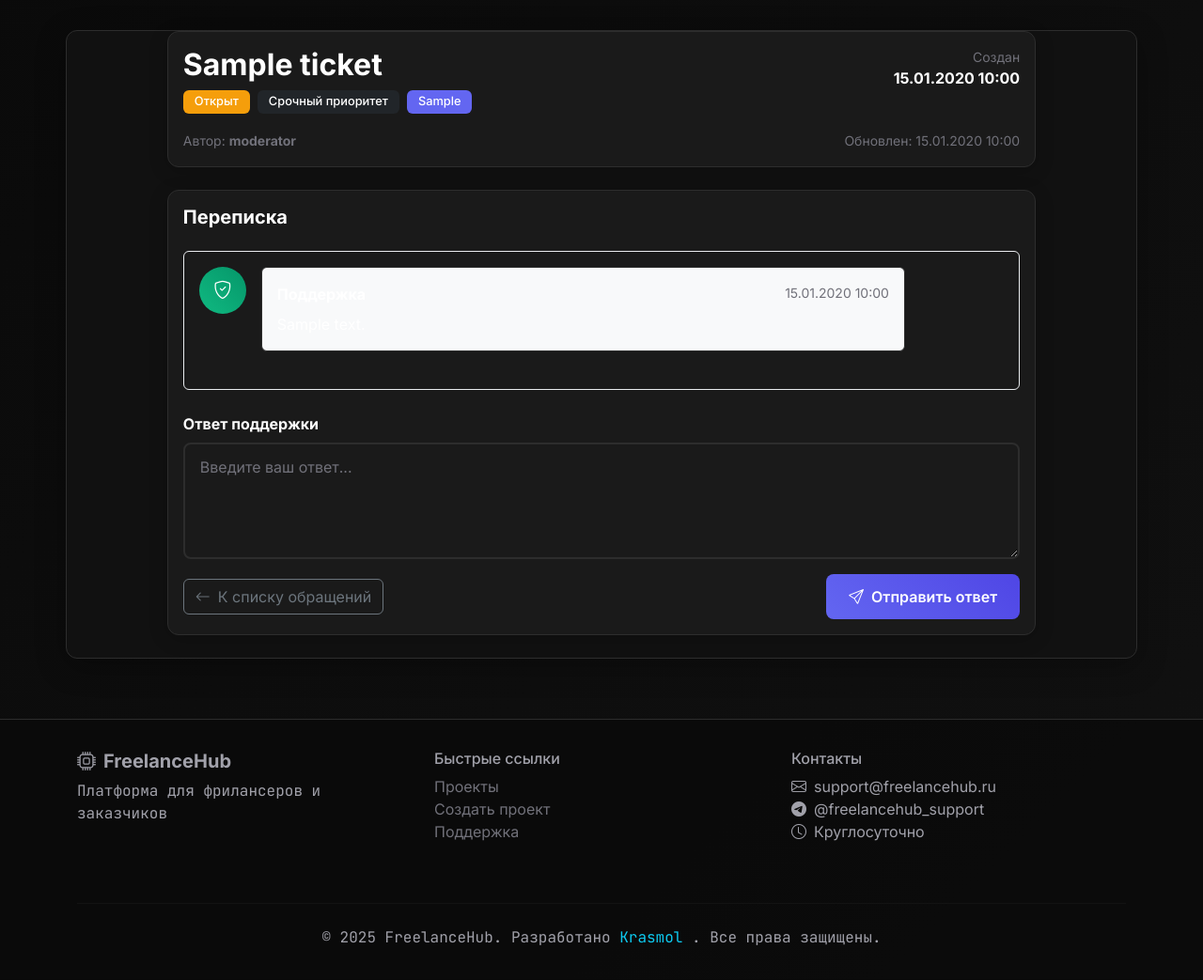
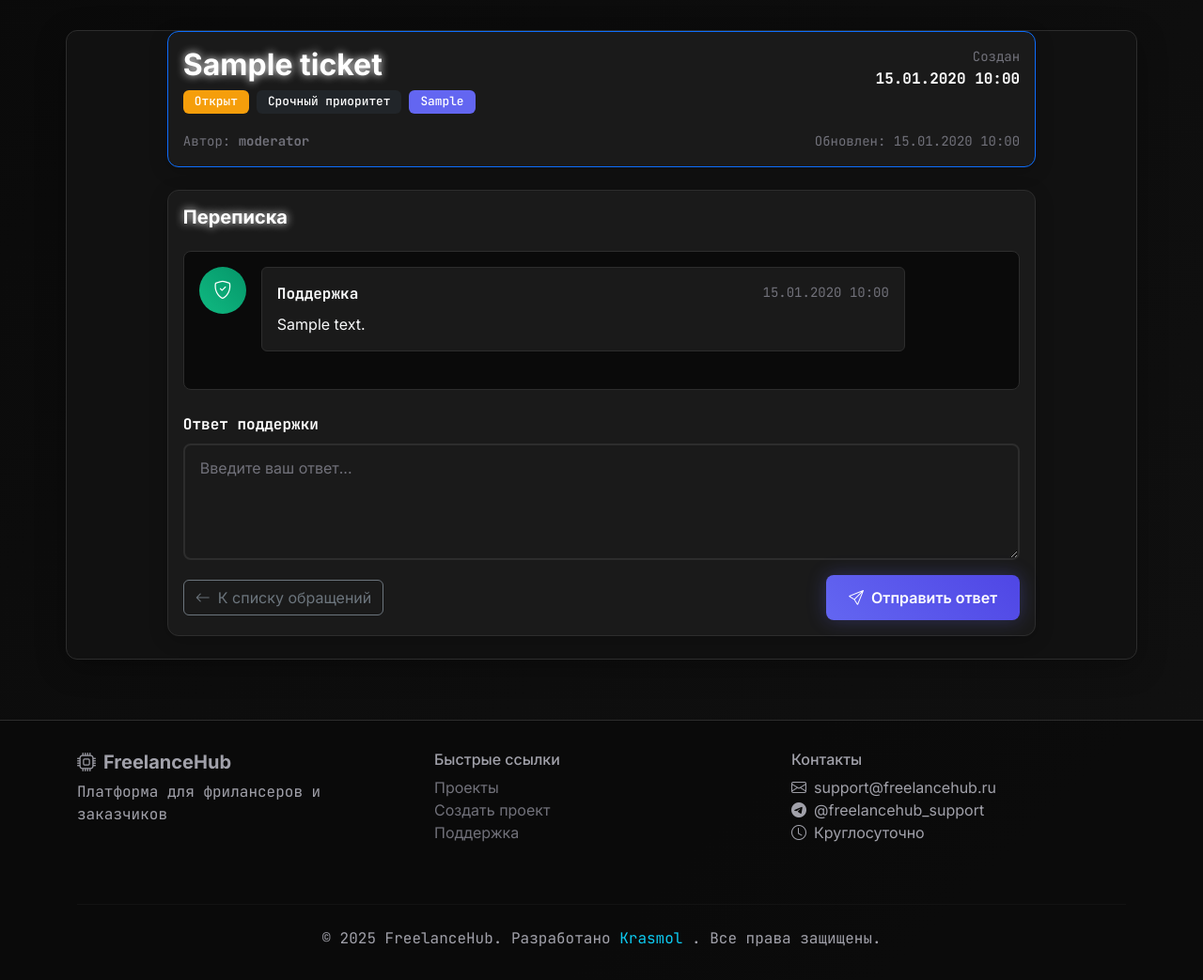
Before and after one commit to Krasmol/platform_for_freelancers, a Flask app: page /admin/ticket/1 in a window 1280 px wide. Shown: the part 65-1108 px from the top of the page at 94% size. Before the commit the page ends 1071 px from the top, so only its background shows below. Run offline with Flask 3, Linux system fonts and the light colour scheme; a user stored in the database is signed in; tables that the repository leaves empty hold one stand-in row (values such as "Sample post").

Commit message:
Update support_ticket.html
изменен стиль

```diff
--- a/templates/support_ticket.html
+++ b/templates/support_ticket.html
@@ -4,39 +4,39 @@
 <div class="row justify-content-center">
     <div class="col-lg-10">
         <!-- Информация о тикете -->
-        <div class="card mb-4">
+        <div class="card mb-4 border-primary">
             <div class="card-body">
                 <div class="d-flex justify-content-between align-items-start">
                     <div>
-                        <h2 class="fw-bold mb-2">{{ ticket.subject }}</h2>
+                        <h2 class="fw-bold mb-2 text-glow">{{ ticket.subject }}</h2>
                         <div class="d-flex flex-wrap gap-2 mb-3">
-                            <span class="badge bg-{% if ticket.status == 'open' %}warning{% elif ticket.status == 'in_progress' %}info{% elif ticket.status == 'resolved' %}success{% else %}secondary{% endif %}">
+                            <span class="badge bg-{% if ticket.status == 'open' %}warning{% elif ticket.status == 'in_progress' %}info{% elif ticket.status == 'resolved' %}success{% else %}secondary{% endif %} code-font">
                                 {% if ticket.status == 'open' %}Открыт
                                 {% elif ticket.status == 'in_progress' %}В работе
                                 {% elif ticket.status == 'resolved' %}Решен
                                 {% else %}Закрыт{% endif %}
                             </span>
-                            <span class="badge bg-{% if ticket.priority == 'low' %}success{% elif ticket.priority == 'medium' %}warning{% elif ticket.priority == 'high' %}danger{% else %}dark{% endif %}">
+                            <span class="badge bg-{% if ticket.priority == 'low' %}success{% elif ticket.priority == 'medium' %}warning{% elif ticket.priority == 'high' %}danger{% else %}dark{% endif %} code-font">
                                 {% if ticket.priority == 'low' %}Низкий
                                 {% elif ticket.priority == 'medium' %}Средний
                                 {% elif ticket.priority == 'high' %}Высокий
                                 {% else %}Срочный{% endif %} приоритет
                             </span>
-                            <span class="badge bg-primary">{{ ticket.category }}</span>
+                            <span class="badge bg-primary code-font">{{ ticket.category }}</span>
                         </div>
                     </div>
                     <div class="text-end">
-                        <small class="text-muted d-block">Создан</small>
-                        <strong>{{ ticket.created_at.strftime('%d.%m.%Y %H:%M') }}</strong>
+                        <small class="text-muted d-block code-font">Создан</small>
+                        <strong class="code-font">{{ ticket.created_at.strftime('%d.%m.%Y %H:%M') }}</strong>
                     </div>
                 </div>
 
                 <div class="row text-muted">
                     <div class="col-md-6">
-                        <small>Автор: <strong>{{ ticket.user.username }}</strong></small>
+                        <small class="code-font">Автор: <strong>{{ ticket.user.username }}</strong></small>
                     </div>
                     <div class="col-md-6 text-md-end">
-                        <small>Обновлен: {{ ticket.updated_at.strftime('%d.%m.%Y %H:%M') }}</small>
+                        <small class="code-font">Обновлен: {{ ticket.updated_at.strftime('%d.%m.%Y %H:%M') }}</small>
                     </div>
                 </div>
             </div>
@@ -45,7 +45,7 @@
         <!-- Переписка -->
         <div class="card mb-4">
             <div class="card-body">
-                <h5 class="fw-bold mb-4">Переписка</h5>
+                <h5 class="fw-bold mb-4 text-glow">Переписка</h5>
 
                 <div id="ticket-messages" class="ticket-messages mb-4">
                     {% for message in messages %}
@@ -56,10 +56,10 @@
                                 <i class="bi bi-shield-check"></i>
                             </div>
                             {% endif %}
-                            <div class="message-content {% if message.is_admin_response %}bg-light{% else %}bg-primary text-white{% endif %} rounded p-3 flex-grow-1">
+                            <div class="message-content {% if message.is_admin_response %}bg-dark text-light{% else %}bg-primary text-white{% endif %} rounded p-3 flex-grow-1">
                                 <div class="d-flex justify-content-between align-items-start mb-2">
-                                    <strong>{% if message.is_admin_response %}Поддержка{% else %}{{ message.user.username }}{% endif %}</strong>
-                                    <small class="{% if message.is_admin_response %}text-muted{% else %}text-white-50{% endif %}">
+                                    <strong class="code-font">{% if message.is_admin_response %}Поддержка{% else %}{{ message.user.username }}{% endif %}</strong>
+                                    <small class="{% if message.is_admin_response %}text-muted{% else %}text-white-50{% endif %} code-font">
                                         {{ message.created_at.strftime('%d.%m.%Y %H:%M') }}
                                     </small>
                                 </div>
@@ -79,7 +79,7 @@
                 {% if ticket.status != 'closed' %}
                 <form method="POST" action="{{ url_for('reply_support_ticket', ticket_id=ticket.id) }}">
                     <div class="mb-3">
-                        <label for="content" class="form-label fw-bold">
+                        <label for="content" class="form-label fw-bold code-font">
                             {% if admin_view %}Ответ поддержки{% else %}Ваш ответ{% endif %}
                         </label>
                         <textarea class="form-control" id="content" name="content" rows="4"
@@ -103,7 +103,7 @@
                                 <i class="bi bi-x-circle me-2"></i>Закрыть обращение
                             </a>
                             {% endif %}
-                            <button type="submit" class="btn btn-primary">
+                            <button type="submit" class="btn btn-primary glow">
                                 <i class="bi bi-send me-2"></i>Отправить ответ
                             </button>
                         </div>
@@ -114,7 +114,7 @@
                     <i class="bi bi-info-circle me-2"></i>Это обращение закрыто. Вы не можете отвечать в закрытых обращениях.
                 </div>
                 <div class="text-center">
-                    <a href="{% if admin_view %}{{ url_for('admin_tickets') }}{% else %}{{ url_for('support') }}{% endif %}" class="btn btn-primary">
+                    <a href="{% if admin_view %}{{ url_for('admin_tickets') }}{% else %}{{ url_for('support') }}{% endif %}" class="btn btn-primary glow">
                         <i class="bi bi-arrow-left me-2"></i>Вернуться к списку
                     </a>
                 </div>
@@ -129,24 +129,28 @@
     max-height: 500px;
     overflow-y: auto;
     padding: 1rem;
-    border: 1px solid #e9ecef;
-    border-radius: 0.375rem;
+    border: 1px solid var(--border-color);
+    border-radius: 8px;
+    background: var(--bg-primary);
 }
 
 .message-content {
     max-width: 80%;
+    border: 1px solid var(--border-color);
 }
 
 .admin-message .message-content {
     border-bottom-left-radius: 0;
+    background: var(--bg-card) !important;
 }
 
 .user-message .message-content {
     border-bottom-right-radius: 0;
+    background: linear-gradient(45deg, var(--accent-primary), #4f46e5) !important;
 }
 
 .user-avatar.bg-success {
-    background: linear-gradient(45deg, #10b981, #059669) !important;
+    background: linear-gradient(45deg, var(--success), #059669) !important;
     color: white;
     display: flex;
     align-items: center;
```
